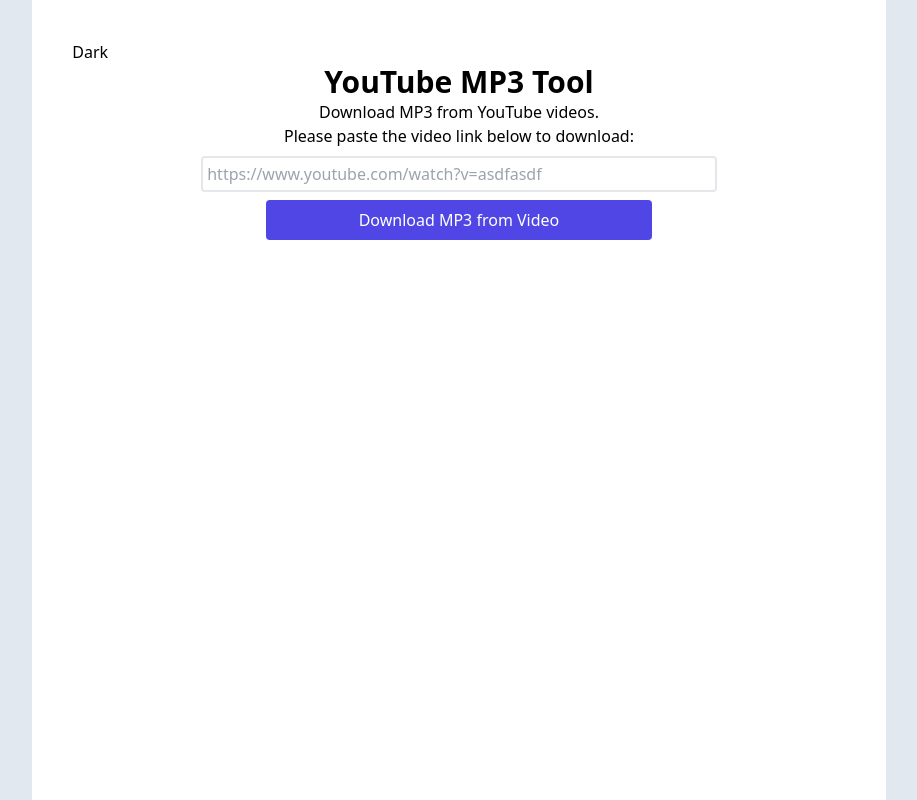
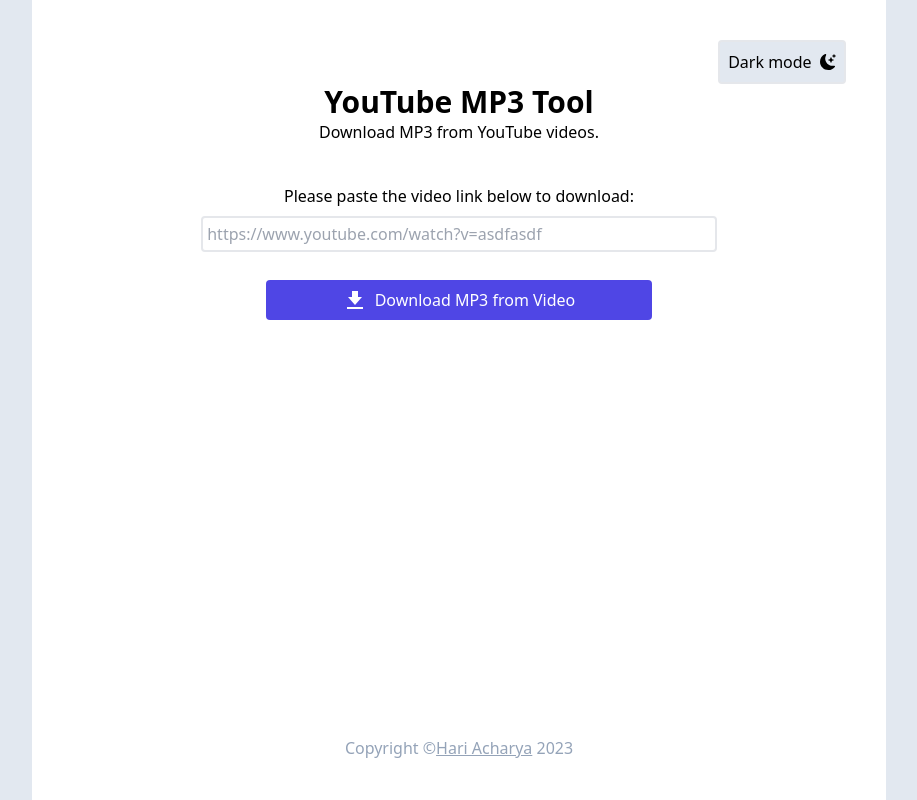
Before and after one commit to hariacharya80/youtube-mp3-downloader, a React (Vite) app: page / in a window 1280 px wide. Shown: the whole page, without its empty margins (181-1098 px from the left). Built offline with nearby package versions, Linux system fonts and the light colour scheme.

Commit message:
UI ready

```diff
--- a/package.json
+++ b/package.json
@@ -11,7 +11,8 @@
   },
   "dependencies": {
     "react": "^18.2.0",
-    "react-dom": "^18.2.0"
+    "react-dom": "^18.2.0",
+    "react-icons": "^4.11.0"
   },
   "devDependencies": {
     "@types/react": "^18.2.15",
--- a/src/App.tsx
+++ b/src/App.tsx
@@ -1,7 +1,12 @@
 import { useEffect, useState } from "react";
+import Footer from "./components/footer";
+import Header from "./components/Header";
+import { BiSolidDownload } from "react-icons/bi";
+import { BsFillMoonStarsFill, BsFillSunFill } from "react-icons/bs";
 
 function App() {
   const [darkMode, setDarkMode] = useState(false);
+  const [loading, setLoading] = useState(false);
 
   useEffect(() => {
     if (darkMode) {
@@ -13,28 +18,55 @@ function App() {
   return (
     <section className="h-screen w-screen bg-slate-200 dark:bg-slate-800 dark:text-white flex justify-center">
       <div className="flex flex-col w-full md:w-1/2 xl:w-2/3 p-10 dark:bg-slate-900 bg-white items-center">
-        <div className="w-full">
+        <div className="w-full flex justify-end gap-2">
           <button onClick={() => setDarkMode((prev) => !prev)}>
-            {darkMode ? "Light" : "Dark"}
+            {darkMode ? (
+              <div className="flex justify-center items-center gap-2 border-2 p-2 rounded bg-slate-200 dark:bg-slate-800 dark:border-black hover:dark:bg-slate-600 transition-colors">
+                <span>Light Mode</span>
+                <BsFillSunFill />
+              </div>
+            ) : (
+              <div className="flex justify-center items-center gap-2 border-2 p-2 rounded bg-slate-200 hover:bg-slate-500 hover:text-white dark:bg-slate-800 dark:border-black hover:dark:bg-slate-900 transition-colors">
+                <span>Dark mode</span>
+                <BsFillMoonStarsFill />
+              </div>
+            )}
           </button>
         </div>
-        <div className="w-full flex flex-col items-center">
-          <h1 className="font-bold text-3xl">YouTube MP3 Tool</h1>
-          <span>Download MP3 from YouTube videos.</span>
-        </div>
-        <div>
+        <Header />
+        <div className="mt-10">
           <span>Please paste the video link below to download:</span>
         </div>
         <input
           type="text"
-          className="p-1 border-2 w-2/3 rounded outline-none text-black dark:bg-slate-600 dark:outline-slate-800 dark:text-white dark:border-slate-800 my-2"
+          disabled={loading}
+          className={
+            loading
+              ? "p-1 cursor-not-allowed border-2 w-2/3 rounded outline-none text-black dark:bg-slate-600 dark:outline-slate-800 dark:text-white dark:border-slate-800 my-2"
+              : "p-1 border-2 w-2/3 rounded outline-none text-black dark:bg-slate-600 dark:outline-slate-800 dark:text-white dark:border-slate-800 my-2"
+          }
           name="url"
           id="url"
           placeholder="https://www.youtube.com/watch?v=asdfasdf"
         />
-        <button className="bg-indigo-600 hover:bg-indigo-800 transition-colors text-white dark:bg-slate-600 py-2 rounded w-1/2">
-          Download MP3 from Video
+        <button
+          onClick={() => setLoading(true)}
+          className={
+            loading
+              ? "mt-5 flex cursor-progress justify-center items-center gap-2 bg-indigo-600 hover:bg-indigo-800 transition-colors text-white dark:bg-slate-600 py-2 rounded w-1/2"
+              : "mt-5 flex justify-center items-center gap-2 bg-indigo-600 hover:bg-indigo-800 transition-colors text-white dark:bg-slate-600 py-2 rounded w-1/2"
+          }
+        >
+          <span className="text-2xl">
+            {loading ? (
+              <div className="w-4 border-2 h-4 rounded-full border-black border-b-white animate-spin"></div>
+            ) : (
+              <BiSolidDownload />
+            )}
+          </span>
+          {loading ? "Processing Video..." : " Download MP3 from Video"}
         </button>
+        <Footer />
       </div>
     </section>
   );
--- /dev/null
+++ b/src/components/Header.tsx
@@ -0,0 +1,10 @@
+function Header() {
+  return (
+    <div className="w-full flex flex-col items-center">
+      <h1 className="font-bold text-3xl cursor-pointer">YouTube MP3 Tool</h1>
+      <span>Download MP3 from YouTube videos.</span>
+    </div>
+  );
+}
+
+export default Header;
--- /dev/null
+++ b/src/components/footer.tsx
@@ -0,0 +1,21 @@
+function Footer() {
+  return (
+    <div className="absolute bottom-0 mb-10 text-slate-400 dark:text-slate-200 ">
+      Copyright &copy;
+      <a
+        href="https://www.hari-acharya.com.np"
+        target="_blank"
+        className="underline hover:text-slate-700 dark:hover:text-indigo-600 transition-colors"
+        onClick={(e) => {
+          e.preventDefault();
+          window.open("https://www.hari-acharya.com.np", "_blank");
+        }}
+      >
+        Hari Acharya
+      </a>{" "}
+      2023
+    </div>
+  );
+}
+
+export default Footer;
```
Also changed, not shown: 1 other file (tests, documents, lock files or other folders).
